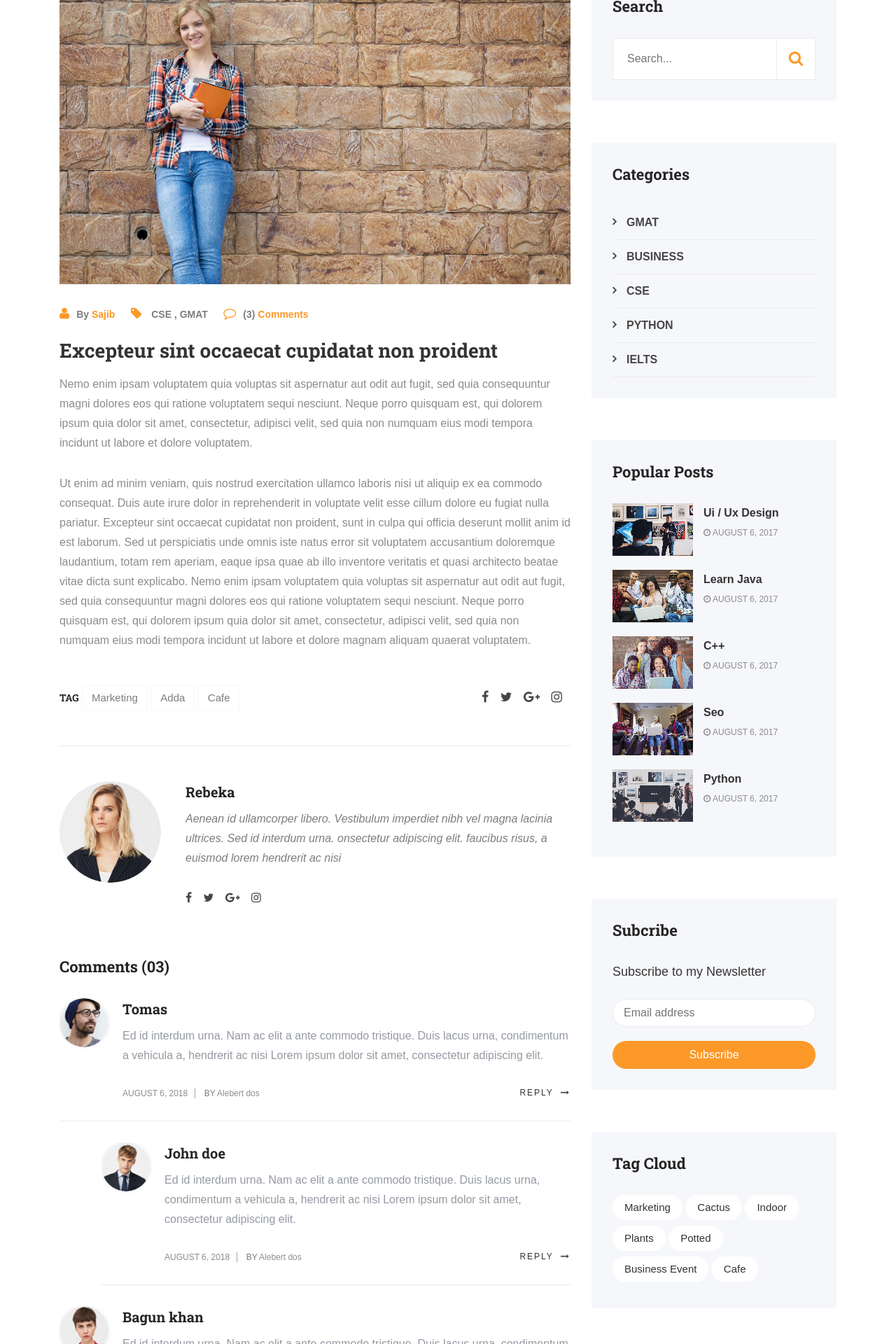
After one commit to Zahed75/criminology_core, a Django app: page /event-details/ in a window 1280 px wide. The commit adds this page. Shown: the part 560-2480 px from the top of the page at 70% size. Run offline with Django 4.2, Linux system fonts and the light colour scheme; some libraries are stand-ins or nearby versions; some web fonts are replaced.

Commit message:
event details done

```diff
--- a/main_app/admin.py
+++ b/main_app/admin.py
@@ -42,10 +42,10 @@ class aboutAdmin(admin.ModelAdmin):
 
 @admin.register(Event)
 class EventAdmin(admin.ModelAdmin):
-    list_display=('event_title','event_date','event_time')
+    list_display=('event_title','event_date','event_time','event_image')
 
 
 
 @admin.register(EventDetails)
 class EventDetailsAdmin(admin.ModelAdmin):
-    list_display=('title','event_descriptions','event_pdf')
+    list_display=('title','event_descriptions','event_pdf','event_main_speaker')
--- a/main_app/models.py
+++ b/main_app/models.py
@@ -77,6 +77,7 @@ class Event(models.Model):
     event_title=models.CharField(max_length=100,blank=True,null=True)
     event_date=models.DateTimeField()
     event_time=models.CharField(max_length=40,blank=True,null=True)
+    event_image=models.ImageField(upload_to='event',blank=True,null=True)
 
     def __str__(self) -> str:
         return self.event_title
@@ -86,7 +87,7 @@ class EventDetails(models.Model):
     title=models.ForeignKey(Event,on_delete=models.CASCADE,related_name='EventDetails')
     event_descriptions=models.TextField(max_length=7000,blank=True,null=True)
     event_pdf=models.FileField(upload_to='department_files')
-
+    event_main_speaker=models.CharField(max_length=123,blank=True,null=True)
 
     def __str__(self) -> str:
-        return self.__str_(title)
+        return str('title')
--- a/main_app/urls.py
+++ b/main_app/urls.py
@@ -10,6 +10,7 @@ urlpatterns = [
     path('teacher_details/',views.teacher_details,name='teacher_details'),
     path('course_details/<id>/',views.course_details,name='course_details'),
     path('event/',views.event,name='event'),
+    path('event-details/',views.EventDetails,name='event-details'),
     path('contact/',views.contact,name='contact'),
     path('blog/',views.blog,name='blog'),
 
--- a/main_app/views.py
+++ b/main_app/views.py
@@ -10,7 +10,7 @@ def index(request):
     wel=Welcome.objects.all
     welcontent=ChairmanSection.objects.all()
 
-    ev=Event.objects.all()
+    ev=Event.objects.all()[:4]
 
 
     dict = {'welcontent':welcontent,'hm':hm,'fac':fac,'wel':wel,'ev':ev}
@@ -59,10 +59,17 @@ def teacher_details(request):
 
 
 def event(request):
-    dict={}
+    ev=Event.objects.all()
+
+    dict={'ev':ev}
 
     return render(request,'main_app/event.html',context=dict)
 
+
+def EventDetails(request):
+    dict={}
+
+    return render(request,'main_app/event-details.html',context=dict)
 
 
 
--- /dev/null
+++ b/templates/main_app/event-details.html
@@ -0,0 +1,278 @@
+{% extends "base.html" %}
+ {% load static %}
+  {% block body_block %}
+    <!--[if lt IE 8]>
+            <p class="browserupgrade">You are using an <strong>outdated</strong> browser. Please <a href="http://browsehappy.com/">upgrade your browser</a> to improve your experience.</p>
+        <![endif]-->
+    <!-- preloader area start -->
+
+
+    <!-- offset search area start -->
+    <div class="offset-search">
+        <form action="#">
+            <input type="text" name="search" placeholder="Sarch here...">
+            <button type="submit"><i class="fa fa-search"></i></button>
+        </form>
+    </div>
+    <!-- offset search area end -->
+    <!-- body overlay area start -->
+    <div class="body_overlay"></div>
+    <!-- body overlay area end -->
+    <!-- crumbs area start -->
+    <div class="crumbs-area">
+        <div class="container">
+            <div class="crumb-content">
+                <h4 class="crumb-title"><span>Event</span> Deatils</h4>
+            </div>
+        </div>
+    </div>
+    <!-- crumbs area end -->
+    <!-- course area start -->
+    <div class="blog-details-area ptb--120">
+        <div class="container">
+            <div class="row">
+                <!-- course details start -->
+                <div class="col-lg-8 col-md-8">
+                    <div class="course-details">
+                        <div class="cs-thumb mb-5">
+                            <img src="assets/images/blog/blog-details.jpg" alt="image">
+                        </div>
+                        <div class="cs-content">
+                            <div class="blog-top-meta">
+                                <ul>
+                                    <li><i class="fa fa-user"></i>By <span>Sajib</span></li>
+                                    <li><i class="fa fa-tag"></i> CSE , GMAT</li>
+                                    <li><i class="fa fa-comment-o"></i>(3) <span>Comments</span></li>
+                                </ul>
+                            </div>
+                            <h3 class="mb-4"><a href="#">Excepteur sint occaecat cupidatat non proident </a></h3>
+
+                            <p>Nemo enim ipsam voluptatem quia voluptas sit aspernatur aut odit aut fugit, sed quia consequuntur magni dolores eos qui ratione voluptatem sequi nesciunt. Neque porro quisquam est, qui dolorem ipsum quia dolor sit amet, consectetur, adipisci velit, sed quia non numquam eius modi tempora incidunt ut labore et dolore voluptatem.</p>
+                            <p>Ut enim ad minim veniam, quis nostrud exercitation ullamco laboris nisi ut aliquip ex ea commodo consequat. Duis aute irure dolor in reprehenderit in voluptate velit esse cillum dolore eu fugiat nulla pariatur. Excepteur sint occaecat cupidatat non proident, sunt in culpa qui officia deserunt mollit anim id est laborum. Sed ut perspiciatis unde omnis iste natus error sit voluptatem accusantium doloremque laudantium, totam rem aperiam, eaque ipsa quae ab illo inventore veritatis et quasi architecto beatae vitae dicta sunt explicabo. Nemo enim ipsam voluptatem quia voluptas sit aspernatur aut odit aut fugit, sed quia consequuntur magni dolores eos qui ratione voluptatem sequi nesciunt. Neque porro quisquam est, qui dolorem ipsum quia dolor sit amet, consectetur, adipisci velit, sed quia non numquam eius modi tempora incidunt ut labore et dolore magnam aliquam quaerat voluptatem.</p>
+                            <div class="cs-post-share">
+                                <div class="row align-items-center">
+                                    <div class="col-lg-5 col-md-12 col-sm-8">
+                                        <div class="tags">
+                                            <h4> <strong>TAG</strong></h4>
+                                            <ul class="list-inline">
+                                                <li><a href="#">Marketing</a></li>
+                                                <li><a href="#">Adda</a></li>
+                                                <li><a href="#">Cafe</a></li>
+                                            </ul>
+                                        </div>
+                                    </div>
+                                    <div class="col-lg-7 col-md-12 col-sm-4">
+                                        <div class="cs-share-right">
+                                            <ul class="cs-social">
+                                                <li><a href="#"><i class="fa fa-facebook"></i></a></li>
+                                                <li><a href="#"><i class="fa fa-twitter"></i></a></li>
+                                                <li><a href="#"><i class="fa fa-google-plus"></i></a></li>
+                                                <li><a href="#"><i class="fa fa-instagram"></i></a></li>
+                                            </ul>
+                                        </div>
+                                    </div>
+                                </div>
+                            </div>
+                            <!-- post autohr info -->
+                            <div class="post-author-info">
+                                <div class="thumb">
+                                    <img src="assets/images/author/cs-post-author1.jpg" alt="image">
+                                </div>
+                                <div class="fix">
+                                    <h4>Rebeka</h4>
+                                    <p>Aenean id ullamcorper libero. Vestibulum imperdiet nibh vel magna lacinia ultrices. Sed id interdum urna. onsectetur adipiscing elit. faucibus risus, a euismod lorem hendrerit ac nisi</p>
+                                    <ul class="social">
+                                        <li><a href="#"><i class="fa fa-facebook"></i></a></li>
+                                        <li><a href="#"><i class="fa fa-twitter"></i></a></li>
+                                        <li><a href="#"><i class="fa fa-google-plus"></i></a></li>
+                                        <li><a href="#"><i class="fa fa-instagram"></i></a></li>
+                                    </ul>
+                                </div>
+                            </div>
+                        </div>
+                    </div>
+                    <!-- comments area end -->
+                    <div class="comment-area">
+                        <h4 class="comment-title">Comments <span>(03)</span></h4>
+                        <ul class="comment-list">
+                            <li class="comment-info-inner">
+                                <article>
+                                    <div class="comment-thumb">
+                                        <img src="assets/images/author/cs-comment-auth1.jpg" alt="image">
+                                    </div>
+                                    <div class="comment-content">
+                                        <h4>Tomas</h4>
+                                        <p>Ed id interdum urna. Nam ac elit a ante commodo tristique. Duis lacus urna, condimentum a vehicula a, hendrerit ac nisi Lorem ipsum dolor sit amet, consectetur adipiscing elit. </p>
+                                        <div class="cs-cmnt-meta">
+                                            <ul>
+                                                <li>AUGUST 6, 2018</li>
+                                                <li><span>BY</span> Alebert dos</li>
+                                            </ul>
+                                            <a href="#">REPLY <i class="fa fa-long-arrow-right"></i></a>
+                                        </div>
+                                    </div>
+                                </article>
+                                <ul class="children">
+                                    <li class="comment-info-inner">
+                                        <article>
+                                            <div class="comment-thumb">
+                                                <img src="assets/images/author/cs-comment-auth2.jpg" alt="image">
+                                            </div>
+                                            <div class="comment-content">
+                                                <h4>John doe</h4>
+                                                <p>Ed id interdum urna. Nam ac elit a ante commodo tristique. Duis lacus urna, condimentum a vehicula a, hendrerit ac nisi Lorem ipsum dolor sit amet, consectetur adipiscing elit. </p>
+                                                <div class="cs-cmnt-meta">
+                                                    <ul>
+                                                        <li>AUGUST 6, 2018</li>
+                                                        <li><span>BY</span> Alebert dos</li>
+                                                    </ul>
+                                                    <a href="#">REPLY <i class="fa fa-long-arrow-right"></i></a>
+                                                </div>
+                                            </div>
+                                        </article>
+                                    </li>
+                                </ul>
+                            </li>
+                            <li class="comment-info-inner">
+                                <article>
+                                    <div class="comment-thumb">
+                                        <img src="assets/images/author/cs-comment-auth3.jpg" alt="image">
+                                    </div>
+                                    <div class="comment-content">
+                                        <h4>Bagun khan</h4>
+                                        <p>Ed id interdum urna. Nam ac elit a ante commodo tristique. Duis lacus urna, condimentum a vehicula a, hendrerit ac nisi Lorem ipsum dolor sit amet, consectetur adipiscing elit. </p>
+                                        <div class="cs-cmnt-meta">
+                                            <ul>
+                                                <li>AUGUST 6, 2018</li>
+                                                <li><span>BY</span> Alebert dos</li>
+                                            </ul>
+                                            <a href="#">REPLY <i class="fa fa-long-arrow-right"></i></a>
+                                        </div>
+                                    </div>
+                                </article>
+                            </li>
+                        </ul>
+                    </div>
+                    <!-- comments area end -->
+
+                    <!-- leave comment area start -->
+                    <div class="leave-comment-area">
+                        <h4 class="comment-title">Leave Your Comment</h4>
+                        <form action="#">
+                            <div class="row">
+                                <div class="col-md-6">
+                                    <input type="text" name="Name" placeholder="Enter your name">
+                                </div>
+                                <div class="col-md-6">
+                                    <input type="email" name="email" placeholder="Your Email">
+                                </div>
+                            </div>
+                            <textarea name="msg" id="msg" placeholder="Your message here"></textarea>
+                            <button  class="btn btn-primary btn-round"  type="submit">Post Comment <i class="fa fa-long-arrow-right"></i></button>
+                        </form>
+                    </div>
+                    <!-- leave comment area end -->
+                </div>
+                <!-- course details end -->
+
+                <!-- sidebar start -->
+                <div class="col-lg-4 col-md-4">
+                    <div class="sidebar">
+                        <!-- widget nstructor start -->
+                        <div class="widget widget-search">
+                            <h4 class="widget-title">Search</h4>
+                            <form>
+                                <input type="text" name="search" placeholder="Search...">
+                                <button type="submit"><i class="fa fa-search"></i></button>
+                            </form>
+                        </div>
+                        <!-- widget nstructor end -->
+                        <!-- widget offer start -->
+                        <div class="widget widget-category">
+                            <h4 class="widget-title">Categories</h4>
+                            <ul class="list">
+                                <li><a href="#">GMAT</a></li>
+                                <li><a href="#">BUSINESS</a></li>
+                                <li><a href="#">CSE</a></li>
+                                <li><a href="#">PYTHON</a></li>
+                                <li><a href="#">IELTS</a></li>
+                            </ul>
+                        </div>
+                        <!-- widget offer end -->
+                        <!-- widget course start -->
+                        <div class="widget widget-course">
+                            <h4 class="widget-title">Popular Posts</h4>
+                            <div class="course-list">
+                                <div class="w-cs-single">
+                                    <img src="assets/images/course/cs-small-thumb1.jpg" alt="image">
+                                    <div class="fix">
+                                         <p><a href="#">Ui / Ux Design</a></p>
+                                        <span><i class="fa fa-clock-o"></i> AUGUST 6, 2017</span>
+                                    </div>
+                                </div>
+                                <div class="w-cs-single">
+                                    <img src="assets/images/course/cs-small-thumb2.jpg" alt="image">
+                                    <div class="fix">
+                                         <p><a href="#">Learn Java</a></p>
+                                        <span><i class="fa fa-clock-o"></i> AUGUST 6, 2017</span>
+                                    </div>
+                                </div>
+                                <div class="w-cs-single">
+                                    <img src="assets/images/course/cs-small-thumb3.jpg" alt="image">
+                                    <div class="fix">
+                                         <p><a href="#">C++</a></p>
+                                        <span><i class="fa fa-clock-o"></i> AUGUST 6, 2017</span>
+                                    </div>
+                                </div>
+                                <div class="w-cs-single">
+                                    <img src="assets/images/course/cs-small-thumb4.jpg" alt="image">
+                                    <div class="fix">
+                                         <p><a href="#">Seo</a></p>
+                                        <span><i class="fa fa-clock-o"></i> AUGUST 6, 2017</span>
+                                    </div>
+                                </div>
+                                <div class="w-cs-single">
+                                    <img src="assets/images/course/cs-small-thumb5.jpg" alt="image">
+                                    <div class="fix">
+                                         <p><a href="#">Python</a></p>
+                                        <span><i class="fa fa-clock-o"></i> AUGUST 6, 2017</span>
+                                    </div>
+                                </div>
+                            </div>
+                        </div>
+                        <!-- widget course end -->
+                        <!-- widget course start -->
+                        <div class="widget widget-subscribe">
+                            <h4 class="widget-title">Subcribe</h4>
+                            <div class="subscribe">
+                                <p>Subscribe to my Newsletter</p>
+                                <form>
+                                    <input type="email" name="email" placeholder="Email address">
+                                    <button type="submit">Subscribe</button>
+                                </form>
+                            </div>
+                        </div>
+                        <!-- widget course end -->
+                        <!-- widget course start -->
+                        <div class="widget widget-tag">
+                            <h4 class="widget-title">Tag Cloud</h4>
+                            <ul class="widget-tags">
+                                <li><a href="#">Marketing</a></li>
+                                <li><a href="#">Cactus</a></li>
+                                <li><a href="#">Indoor</a></li>
+                                <li><a href="#">Plants</a></li>
+                                <li><a href="#">Potted</a></li>
+                                <li><a href="#">Business Event</a></li>
+                                <li><a href="#">Cafe</a></li>
+                            </ul>
+                        </div>
+                        <!-- widget course end -->
+                    </div>
+                </div>
+                <!-- sidebar end -->
+            </div>
+        </div>
+    </div>
+    <!-- course area end -->
+
+{% endblock %}
```
Also changed, not shown: templates/main_app/event.html (+8 -79 lines), main_app/migrations/0003_eventdetails_event_main_speaker.py (added), main_app/migrations/0004_event_event_image.py (added), main_app/migrations/0005_alter_event_event_image.py (added), media/event/cs-img5.jpg (added), media/event/cs-img5_K16DXYX.jpg (added), media/event/cs-small-thumb2.jpg (added), media/event/cs-small-thumb3.jpg (added), media/event/cs-small-thumb4.jpg (added), 3 other files.
